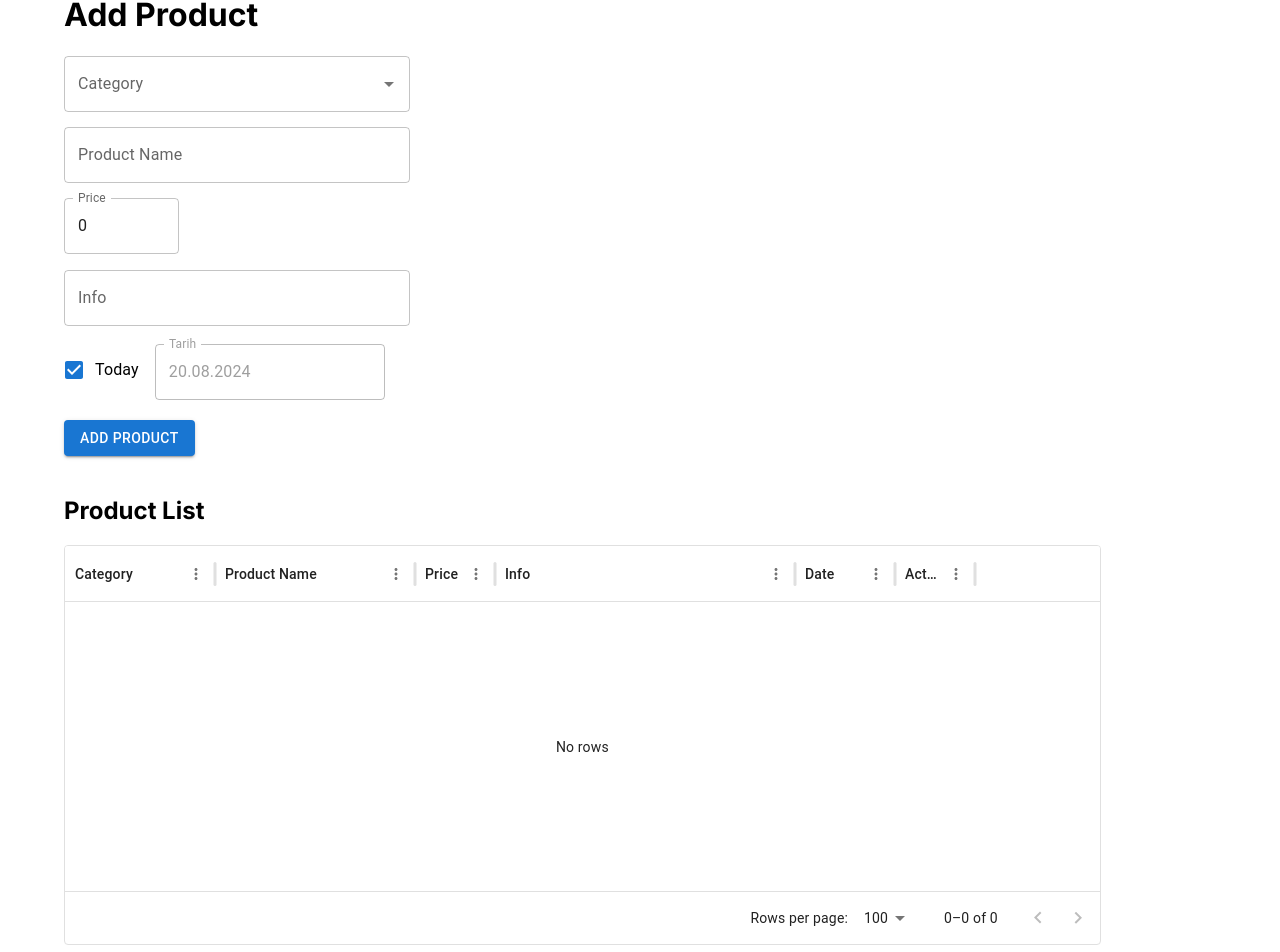
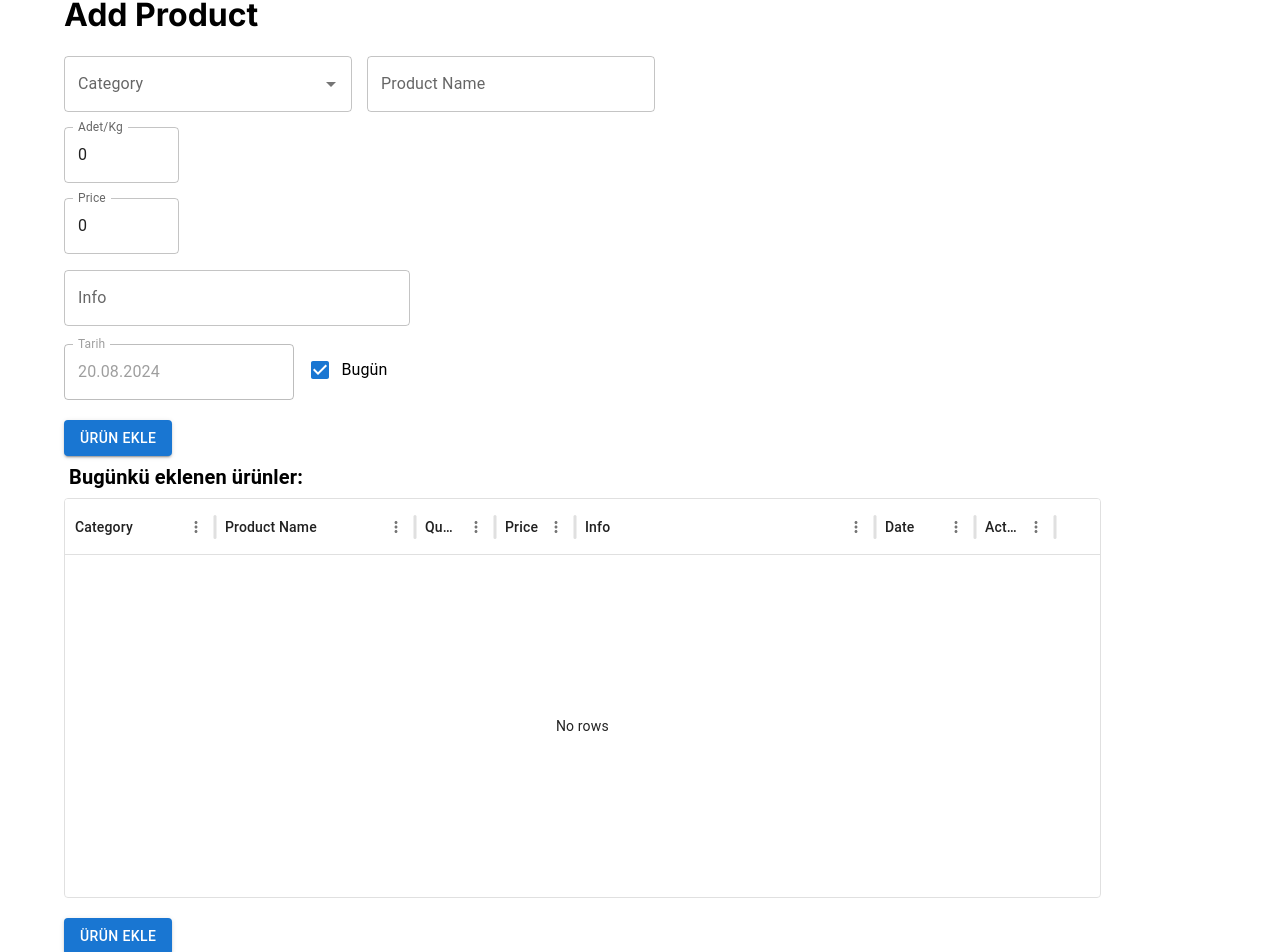
Before and after one commit to Ahmadalhomsi/meyvali-excel, a Next.js app: page / in a window 1280 px wide. Shown: the part 26-978 px from the top of the page. Built offline with nearby package versions, Linux system fonts and the light colour scheme.

Commit message:
Adding quantity field to ProductPage form and updateing the UI

```diff
--- a/app/page.tsx
+++ b/app/page.tsx
@@ -9,7 +9,8 @@ import {
   Autocomplete,
   Box,
   Checkbox,
-  FormControlLabel
+  FormControlLabel,
+  Typography
 } from '@mui/material';
 import { Edit, Delete } from '@mui/icons-material';
 import { DataGrid, GridColDef } from '@mui/x-data-grid';
@@ -24,6 +25,7 @@ interface Product {
   id: number;
   category: string | null;
   name: string;
+  quantity: number;
   price: number;
   info: string;
   date: string; // Store date as a string in YYYY-MM-DD format
@@ -52,6 +54,7 @@ export default function ProductPage() {
     id: 0,
     category: null,
     name: '',
+    quantity: 0,
     price: 0,
     info: '',
     date: dayjs().locale('tr').format('DD.MM.YYYY') // Initialize date in Turkish format
@@ -84,6 +87,7 @@ export default function ProductPage() {
       id: 0,
       category: null,
       name: '',
+      quantity: 0,
       price: 0,
       info: '',
       date: dayjs().locale('tr').format('DD.MM.YYYY'), // Reset to today's date
@@ -120,6 +124,7 @@ export default function ProductPage() {
   const columns: GridColDef[] = [
     { field: 'category', headerName: 'Category', width: 150 },
     { field: 'name', headerName: 'Product Name', width: 200 },
+    { field: 'quantity', headerName: 'Quantity', width: 80 },
     { field: 'price', headerName: 'Price', width: 80 },
     { field: 'info', headerName: 'Info', width: 300 },
     { field: 'date', headerName: 'Date', width: 100 },
@@ -150,6 +155,7 @@ export default function ProductPage() {
     <Container>
       <h1>Add Product</h1>
       <form noValidate autoComplete="off">
+
         <Autocomplete
           options={categories}
           getOptionLabel={(option) => option}
@@ -159,7 +165,7 @@ export default function ProductPage() {
           renderInput={(params) => (
             <TextField {...params} label="Category" />
           )}
-          sx={{ width: '30%' }}
+          sx={{ width: '25%', display: 'inline-block' }} // Added display: inline-block
         />
 
         <TextField
@@ -167,9 +173,20 @@ export default function ProductPage() {
           name="name"
           value={currentProduct.name}
           onChange={handleInputChange}
-          sx={{ width: '30%', marginTop: '15px' }}
+          sx={{ width: '25%', marginLeft: '15px' }}
         />
         <br />
+
+        <TextField
+          label="Adet/Kg"
+          name="quantity"
+          type="number"
+          value={currentProduct.quantity}
+          onChange={handleInputChange}
+          sx={{ width: '10%', marginTop: '15px' }}
+        />
+        <br />
+
         <TextField
           label="Price"
           name="price"
@@ -179,6 +196,7 @@ export default function ProductPage() {
           sx={{ width: '10%', marginTop: '15px' }}
         />
         <br />
+
         <TextField
           label="Info"
           name="info"
@@ -189,6 +207,18 @@ export default function ProductPage() {
         />
         <br />
 
+        <LocalizationProvider dateAdapter={AdapterDayjs} adapterLocale="tr">
+          <DatePicker
+            label="Tarih"
+            views={['year', 'month', 'day']}
+            defaultValue={dayjs().locale('tr')}
+            // value={dayjs(currentProduct.date, 'DD.MM.YYYY')}
+            onChange={handleDateChange}
+            disabled={useToday}
+            sx={{ width: '20%', marginTop: '10px' }}
+          />
+        </LocalizationProvider>
+
         <FormControlLabel
           control={
             <Checkbox
@@ -198,23 +228,9 @@ export default function ProductPage() {
               color="primary"
             />
           }
-          label="Today"
-          sx={{ marginTop: '15px' }}
+          label="Bugün"
+          sx={{ marginTop: '15px', marginLeft: '5px' }}
         />
-
-        <LocalizationProvider dateAdapter={AdapterDayjs} adapterLocale="tr">
-          <DatePicker
-            label="Tarih"
-            views={['year', 'month', 'day']}
-            defaultValue={dayjs().locale('tr')}
-            // value={dayjs(currentProduct.date, 'DD.MM.YYYY')}
-            onChange={handleDateChange}
-            disabled={useToday}
-
-            sx={{ width: '20%', marginTop: '10px' }}
-          />
-        </LocalizationProvider>
-
         <br />
 
         <Button
@@ -223,18 +239,31 @@ export default function ProductPage() {
           onClick={handleAddProduct}
           style={{ marginTop: '20px' }}
         >
-          {editingIndex !== null ? 'Update' : 'Add'} Product
+          Ürün {editingIndex !== null ? 'Güncelle' : 'Ekle'}
         </Button>
       </form>
 
-      <h2 style={{ marginTop: '40px' }}>Product List</h2>
+      <Typography variant="h6" fontWeight="bold" style={{ padding: 5 }}>
+        Bugünkü eklenen ürünler:
+      </Typography>
+
       <Box sx={{ height: 400, width: '90%' }}>
         <DataGrid
           rows={products}
           columns={columns}
           getRowId={(row) => row.id}
+          hideFooter
         />
       </Box>
+
+      <Button
+        variant="contained"
+        color="primary"
+        onClick={handleAddProduct}
+        style={{ marginTop: '20px' }}
+      >
+        Ürün {editingIndex !== null ? 'Güncelle' : 'Ekle'}
+      </Button>
     </Container>
   );
 }
```
